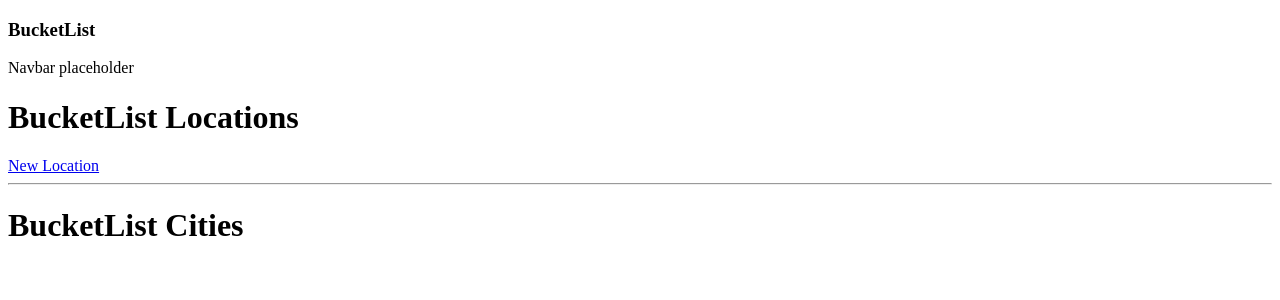
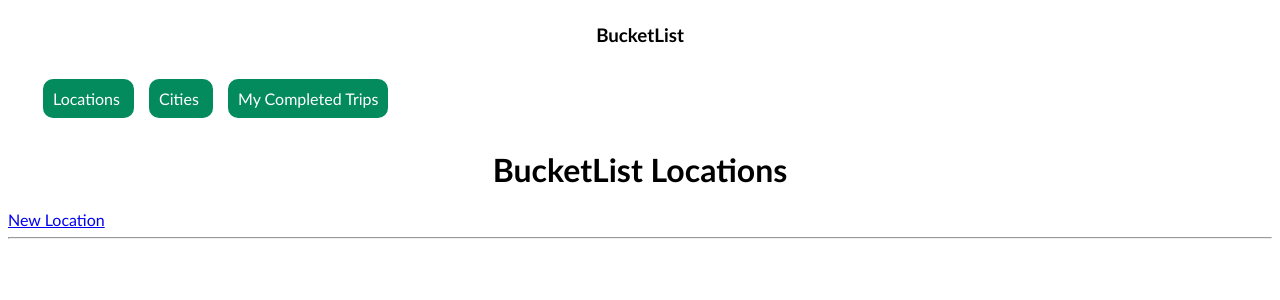
Before and after one commit to JazzRose/travel_bucketlist, a Flask app: page /locations in a window 1280 px wide. Shown: the top 300 px of the page. Run offline with Flask 2, Linux system fonts and the light colour scheme; data that the repository does not hold is empty; parts of the project's set-up code (start-up, migrations or seed data) failed here and were passed over; some libraries are stand-ins or nearby versions.

Commit message:
CSS start

```diff
--- a/app.py
+++ b/app.py
@@ -1,8 +1,9 @@
-from flask import Flask, render_template
+from flask import Flask, render_template, url_for
 app = Flask(__name__, template_folder='templates')
 
 from controllers.locations_controller import locations_blueprint
 from controllers.cities_controller import cities_blueprint
+from controllers.trips_controller import trips_blueprint
 
 # app.register_blueprint(users_blueprint)
 app.register_blueprint(cities_blueprint)
--- a/controllers/trips_controller.py
+++ b/controllers/trips_controller.py
@@ -17,7 +17,7 @@ def trips():
     trips = trip_repository.select_all()
     return render_template("trips/index.html", trips = trips)
 
-@trips_blueprint.route("trips/new")
+@trips_blueprint.route("/trips/new")
 def new_trip():
     users = user_repository.select_all()
     cities = city_repository.select_all()
@@ -34,4 +34,4 @@ def create_trip():
     city = city_repository.select(city_id)
     new_trip = Trip(user,city,review,rating,date)
     trip_repository.save(new_trip)
-    return redirect("/bitings")
+    return redirect("/trips")
--- a/repositories/trip_repository.py
+++ b/repositories/trip_repository.py
@@ -18,7 +18,7 @@ def save (trip):
     return trip
 
 def select_all():
-    trips = {}
+    trips = []
     sql = "SELECT * from trips"
     results = run_sql(sql)
 
--- a/repositories/user_repository.py
+++ b/repositories/user_repository.py
@@ -13,7 +13,7 @@ def select_all():
     sql = "SELECT * FROM users"
     results = run_sql(sql)
     for result in results:
-        user = User(result["useranme"], result ["age"], result ["interests"], result ["id"])
+        user = User(result["username"], result ["age"], result ["interests"], result ["id"])
         users.append(user)
     return users
 
@@ -21,5 +21,5 @@ def select(id):
     sql = "SELECT * FROM users WHERE id = %s"
     values = [id]
     result = run_sql(sql,values)[0]
-    user = User(result["useranme"], result ["age"], result ["interests"], result ["id"])
+    user = User(result["username"], result ["age"], result ["interests"], result ["id"])
     return user
--- a/static/style.css
+++ b/static/style.css
@@ -0,0 +1,88 @@
+/* MAIN STYLING */
+
+body {
+    font-family: 'Trebuchet MS', 'Lucida Sans Unicode', 'Lucida Grande', 'Lucida Sans', Arial, sans-serif;
+}
+
+h1 {
+
+    text-align: center;
+}
+
+h2 {
+
+    text-align: center;
+
+}
+
+h3 {
+
+    text-align: center;
+    padding: 5px;
+}
+
+h4 {
+
+    text-align: center;
+    padding: 5px;
+}
+/* .mainbody {
+
+    display: flex;
+    flex-direction: row;
+    flex-wrap: wrap;
+
+} */
+
+.tile {
+    width: 250px;
+    height: 250px;
+    border: 1px solid #ccc;
+}
+
+.index{
+    margin: auto;
+    width: 20%;
+    border: 1px solid #ccc;
+}
+
+.list{
+    display:flex;
+    flex-direction: row;
+    flex-wrap: wrap;
+    justify-content: space-evenly;
+    align-content: flex-start;
+    align-items: stretch;
+
+}
+
+/* LIST STYLING */
+
+nav {
+    border: 2px;
+    border-radius: 10px;
+}
+
+ul {
+    list-style-type: none;
+    margin: 20pz;
+    padding: 20px;
+
+}
+
+
+ul li {
+
+    display: inline;
+    padding: 10px;
+    margin-left: 15px;
+    background-color: rgb(3, 138, 93);
+    border-radius: 10px;
+
+}
+
+li a {
+
+    text-decoration: None;
+    color: white;
+}
--- a/templates/base.html
+++ b/templates/base.html
@@ -4,15 +4,25 @@
     <meta charset="UTF-8">
     <meta name="viewport" content="width=device-width, initial-scale=1.0">
     <meta http-equiv="X-UA-Compatible" content="ie=edge">
+    <link rel="stylesheet" href="{{ url_for('static',filename='style.css')}}">
 </head>
 <body>
     <header>
         <h3>BucketList</h3>
         <nav>
-           Navbar placeholder
+           <ul>
+               <li>
+                   <a href ="/locations">Locations</a>
+               </li>
+                <li>
+                    <a href ="/cities">Cities</a>
+                </li>
+                <li>
+                    <a href ="/trips">My Completed Trips</a>
+                </li>
         </nav>
     </header>
-    <div class="container">
+    <div class="mainbody">
         {% block content %}
         {% endblock %}
     </div>
--- a/templates/locations/index.html
+++ b/templates/locations/index.html
@@ -7,10 +7,10 @@
     <a href="/locations/new">New Location</a>
 </section>
 
+<section class = "list">
 {% for location in locations %}
-
-<section>
- <img src = "/Users/jasminemills/CodeClan_work/Project Work/travel_bucketlist/static/locations/{{ location.name }}.jpg" alt = "{{ location.name }}" width ="200" height = "150">
+        <div class="index">
+                <img src = "{{url_for('static', filename ='{{ location.name }}.jpg')}}" alt = "{{ location.name }}" width ="200" height = "150">
                  <h2> {{ location.name }} </h2>
                  <h3>{{ location.type }} </h3>
                  <p> {{ location.info}} </p>
@@ -20,9 +20,9 @@
                     <div>
                     <a href="/locations/{{ location.id }}/edit"> Edit Location </a>
                     </div>
+        </div>
+{% endfor %}
 </section>
-{% endfor %}
 <hr>
-<h1>BucketList Cities</h1>
 
 {% endblock %}
--- a/templates/trips/index.html
+++ b/templates/trips/index.html
@@ -6,12 +6,11 @@
 {% for trip in trips %}
 
 <section>
-    <h3>{{ trip.username.name }} visited {{ trip.city.name }} on {{  trip.date }}</h3>
+
     {{ trip.review }}
     {{ trip.rating }}
     <a href="/trips/{{ trip.id }}/edit">Edit</a>
 
-    </form>
 </section>
 
 {% endfor %}
```
Also changed, not shown: templates/cities/index.html (+11 -11 lines), static/locations/Mexico.jpg (added), 1 other file. Lines whose indentation alone changed are shown as unchanged.
